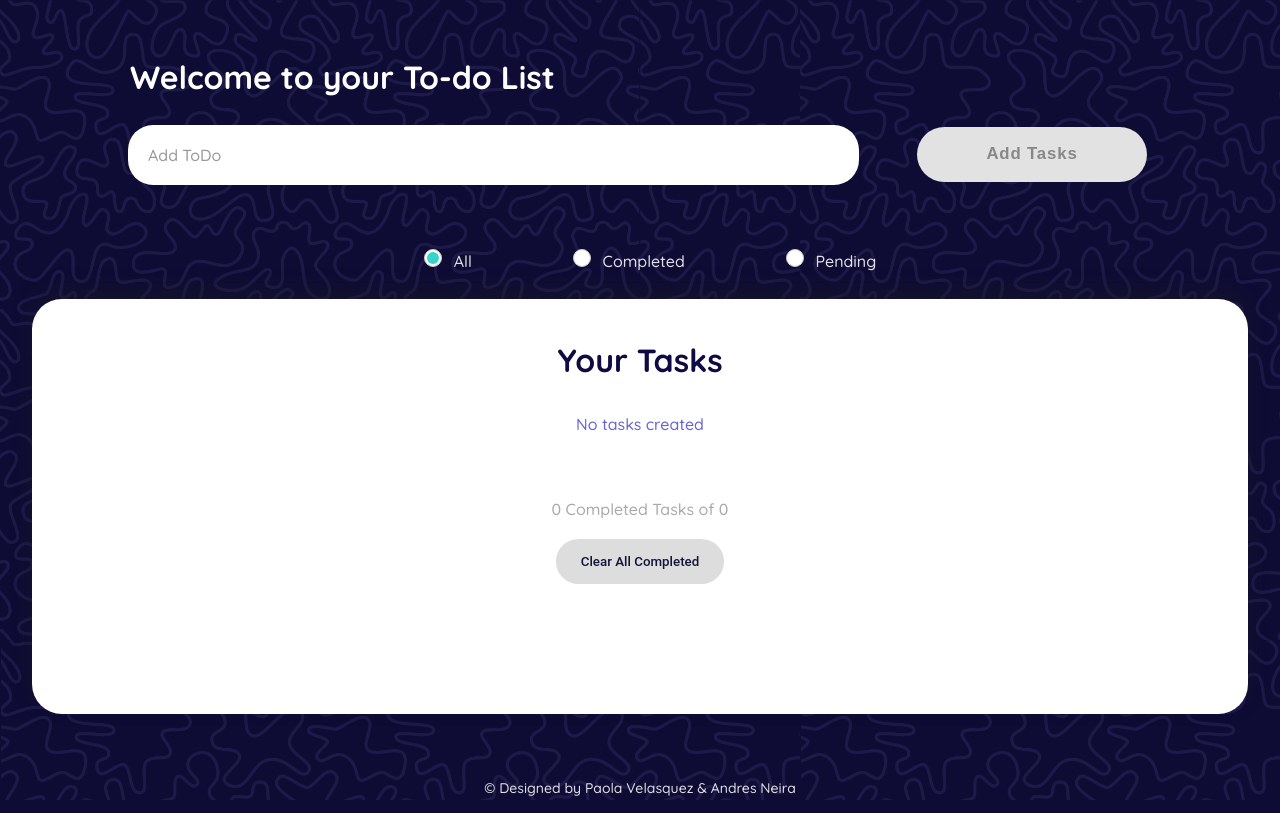
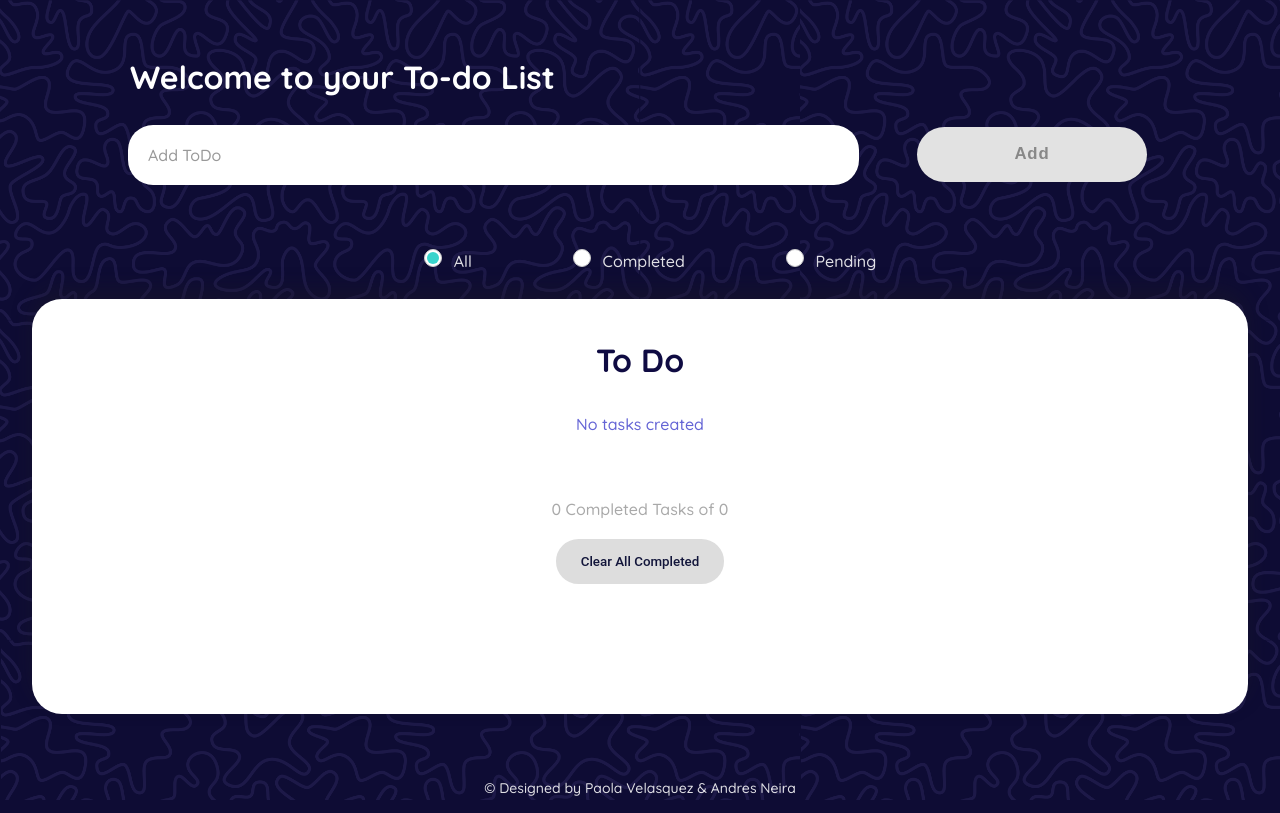
Before and after one commit to AndresNei20/Web-2024-1, a React (Vite) app in the folder ToDo-app/: page / in a window 1280 px wide. Built offline with nearby package versions, Linux system fonts and the light colour scheme.

Commit message:
title changes

```diff
--- a/ToDo-app/src/App.jsx
+++ b/ToDo-app/src/App.jsx
@@ -27,7 +27,7 @@ function App() {
       <Form />
       <Filters/>
       <div className="list-div">
-        <h2>Your Tasks</h2>
+        <h2>To Do</h2>
         {todos.length > 0
           ? (<TodoList/>)
           : (<p>No tasks created</p>)}
--- a/ToDo-app/src/components/Form/Form.jsx
+++ b/ToDo-app/src/components/Form/Form.jsx
@@ -40,7 +40,7 @@ export const Form = () => {
         type="submit"
         className={buttonClass}>
         <span className="btn__txt">
-              Add Tasks
+              Add
         </span>
         <i className="btn__bg" aria-hidden="true"></i>
         <i className="btn__bg" aria-hidden="true"></i>
```
